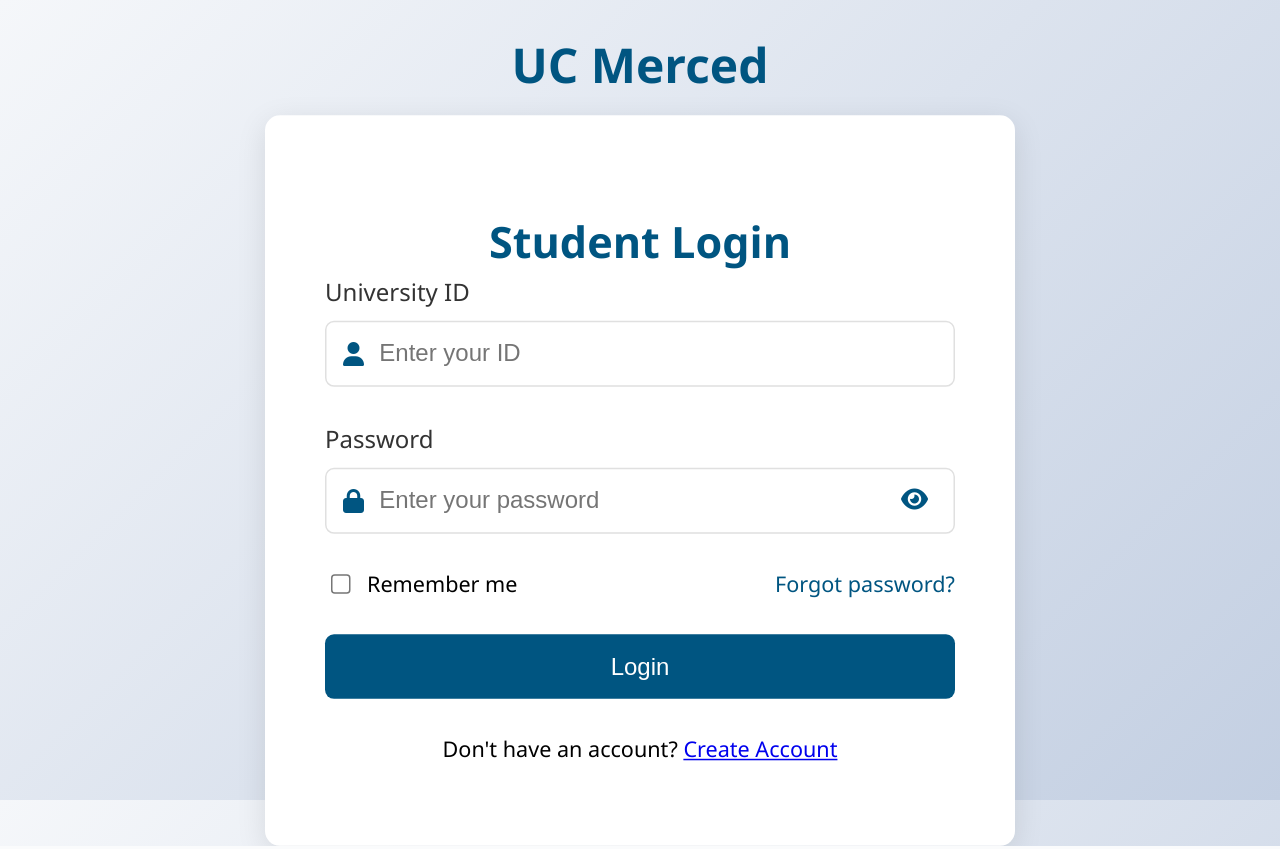
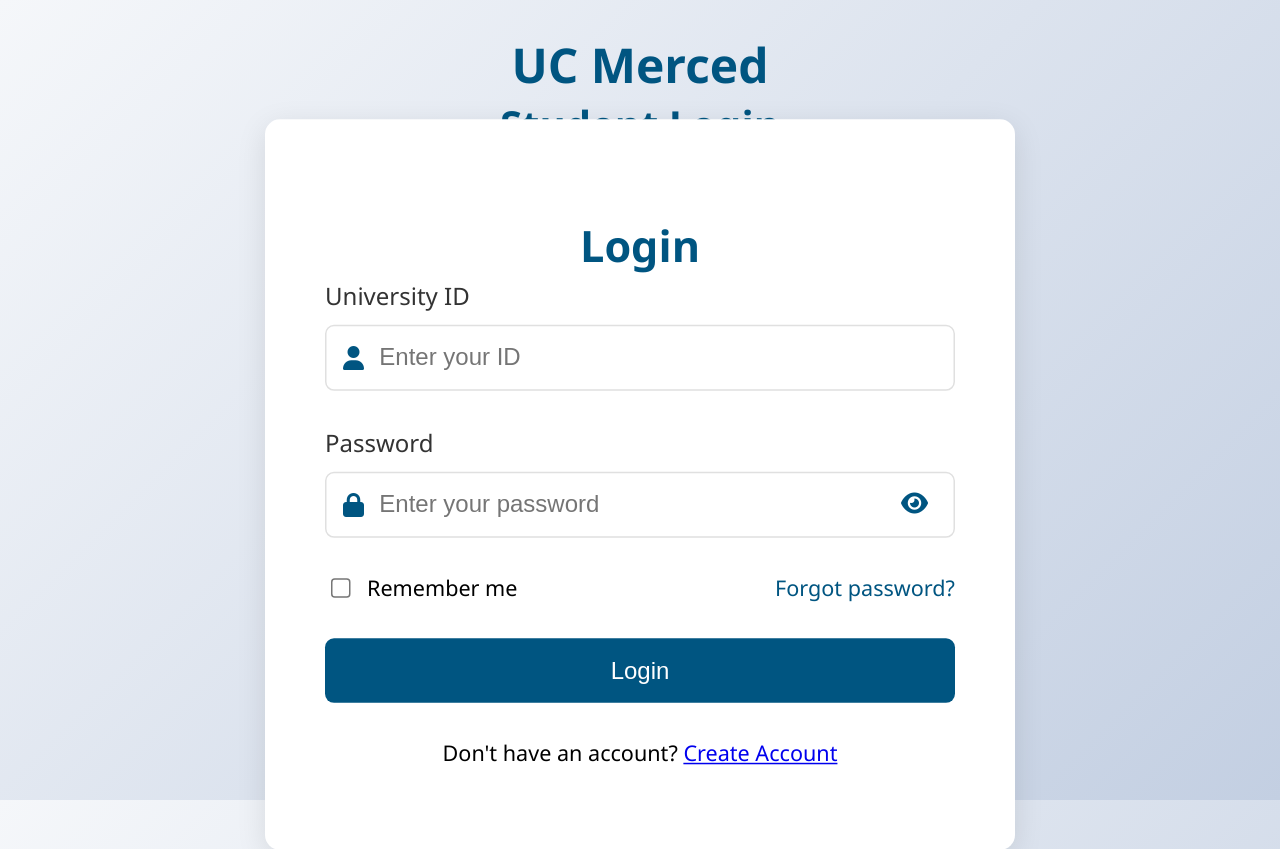
Before and after one commit to JadenLandavazo/Student-Enrollment-Web-App, a Flask app: page /student-login in a window 1280 px wide. Run offline with Flask 3, Linux system fonts and the light colour scheme.

Commit message:
Update Student_Login_Page.html

```diff
--- a/templates/Student_Login_Page.html
+++ b/templates/Student_Login_Page.html
@@ -7,19 +7,23 @@
   <link rel="stylesheet" href="https://cdnjs.cloudflare.com/ajax/libs/font-awesome/6.4.0/css/all.min.css" />
   <title>Login | UC Merced</title>
 </head>
-<body id="loginBody" class="login-page">
+<body id="loginBody">
 
   <!-- Page Title -->
   <div class="university-header">
     <h1>UC Merced</h1>
-    <!-- <h2>Student Login</h2> -->
+    <h2>Student Login</h2>
   </div>
 
   <!-- Login Form Card -->
-  <div class="center-wrapper">
   <div class="login-container">
     <div class="login-card">
-        <h2 class="login-title">Student Login</h2>
+      <h2 class="login-title">Login</h2>
+
+      <!-- Display error message from backend -->
+      {% if error %}
+        <p style="color: red; text-align: center; font-weight: bold;">{{ error }}</p>
+      {% endif %}
 
       <form id="loginForm" class="login-form" action="{{ url_for('student_login') }}" method="POST">
         <!-- Username -->
@@ -27,9 +31,10 @@
           <label for="username">University ID</label>
           <div class="input-icon-wrapper">
             <i class="fas fa-user input-icon"></i>
-              <input type="text" id="username" name="username" placeholder="Enter your ID" required />
+            <input type="text" id="username" name="username" placeholder="Enter your ID" value="{{ request.form.username or '' }}" required />
           </div>
         </div>
+
 
         <!-- Password -->
         <div class="form-group">
@@ -48,7 +53,7 @@
           <label class="remember-me">
             <input type="checkbox" /> Remember me
           </label>
-            <a href="#" class="forgot-password">Forgot password?</a>
+          <a href="{{ url_for('forgot_password') }}" class="forgot-password">Forgot password?</a>
         </div>
 
         <!-- Login Button -->
@@ -59,7 +64,6 @@
           <p>Don't have an account? <a href="{{ url_for('student_registration') }}">Create Account</a></p>
         </div>
       </form>
-      </div>
     </div>
   </div>
 
```
Lines whose indentation alone changed are shown as unchanged.
